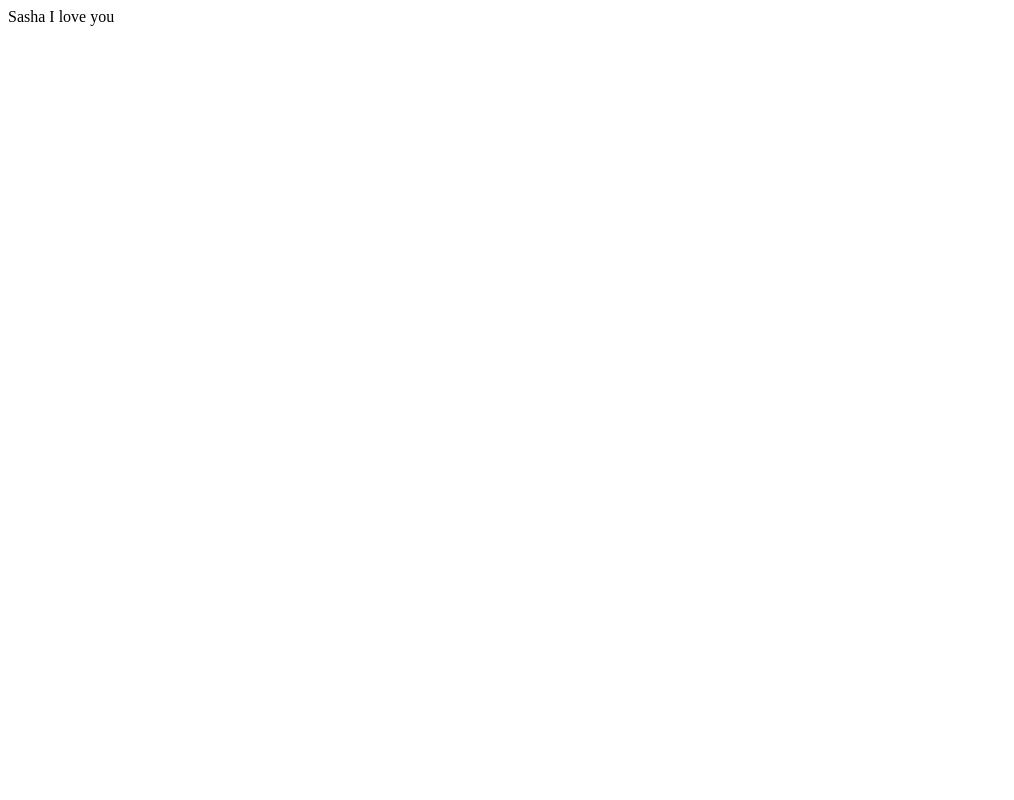
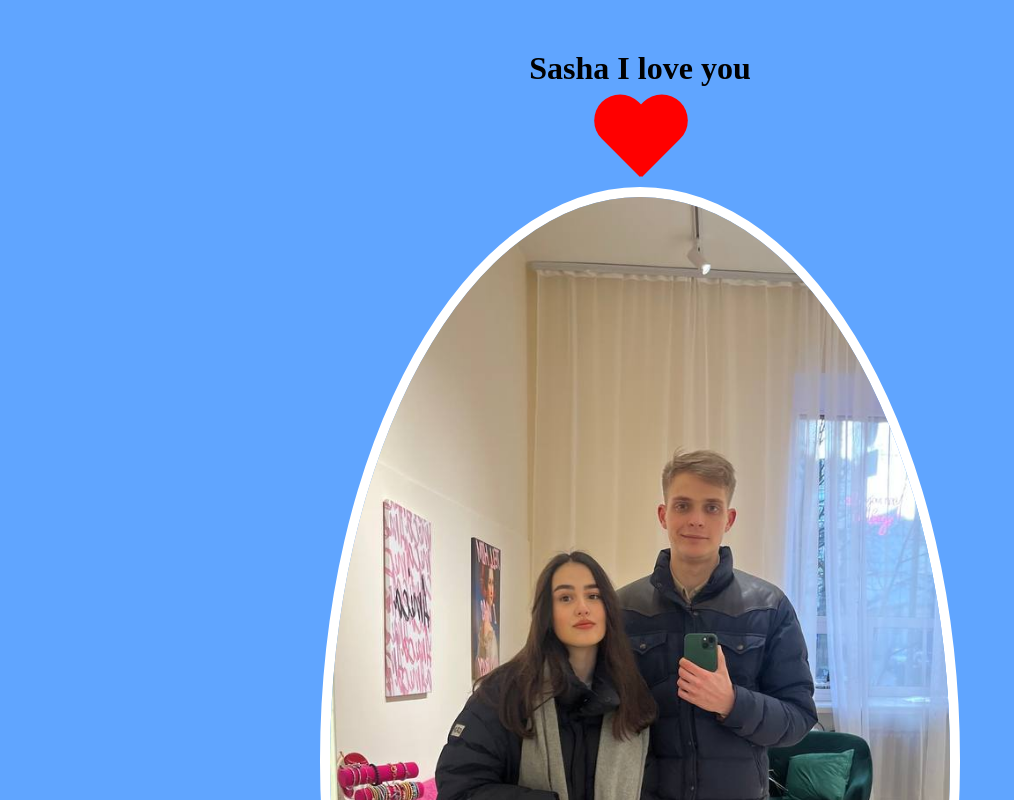
Before and after one commit to AlexNalotov/sasha_love, a plain HTML site: page index.html in a window 1280 px wide. Shown: the top 800 px of the page, without its empty margins (0-1014 px from the left). Drawn offline with Linux system fonts and the light colour scheme.

Commit message:
add new style and img

```diff
--- /dev/null
+++ b/heart.css
@@ -0,0 +1,33 @@
+#heart {
+  position: relative;
+  width: 100px;
+  height: 90px;
+  margin-top: 10px;
+}
+
+#heart::before,
+#heart::after {
+  content: "";
+  position: absolute;
+  top: 0;
+  width: 52px;
+  height: 80px;
+  border-radius: 50px 50px 0 0;
+  background: red;
+}
+
+#heart::before {
+  left: 50px;
+  transform: rotate(-45deg);
+  transform-origin: 0 100%;
+}
+
+#heart::after {
+  left: 0;
+  transform: rotate(45deg);
+  transform-origin: 100% 100%;
+}
+
+.heart {
+  margin: 0 auto;
+}
--- a/index.html
+++ b/index.html
@@ -1,13 +1,19 @@
 <!DOCTYPE html>
 <html lang="en">
-<head>
-    <meta charset="UTF-8">
-    <meta name="viewport" content="width=device-width, initial-scale=1.0">
+  <head>
+    <meta charset="UTF-8" />
+    <meta name="viewport" content="width=device-width, initial-scale=1.0" />
     <title>Sasha I love you</title>
-</head>
-<body>
-    <header>
-        <div>Sasha I love you</div>
+    <link rel="stylesheet" href="style.css" />
+    <link rel="stylesheet" href="heart.css" />
+  </head>
+  <body>
+    <header class="header">
+      <h1 class="header_title">Sasha I love you</h1>
+      <div class="heart" id="heart"></div>
+      <div class="our_photo">
+        <img src="img/photo_2023-11-16_12-33-27.jpg" alt="our_photo" />
+      </div>
     </header>
-</body>
+  </body>
 </html>
--- a/style.css
+++ b/style.css
@@ -13,3 +13,29 @@ img {
 a {
   text-decoration: none;
 }
+
+body {
+  background-color: rgb(96, 165, 255);
+}
+
+.header {
+  margin-top: 50px;
+}
+
+.header_title {
+  justify-content: center;
+  align-items: center;
+  text-align: center;
+}
+
+.our_photo {
+  height: 20%;
+  width: 50%;
+  margin: 0 auto;
+  /* border: 10px solid #fff; */
+}
+
+.our_photo img {
+  border-radius: 100%;
+  border: 10px solid #fff;
+}
```
Also changed, not shown: img/photo_2023-11-16_12-33-27.jpg (added). Lines whose indentation alone changed are shown as unchanged.
